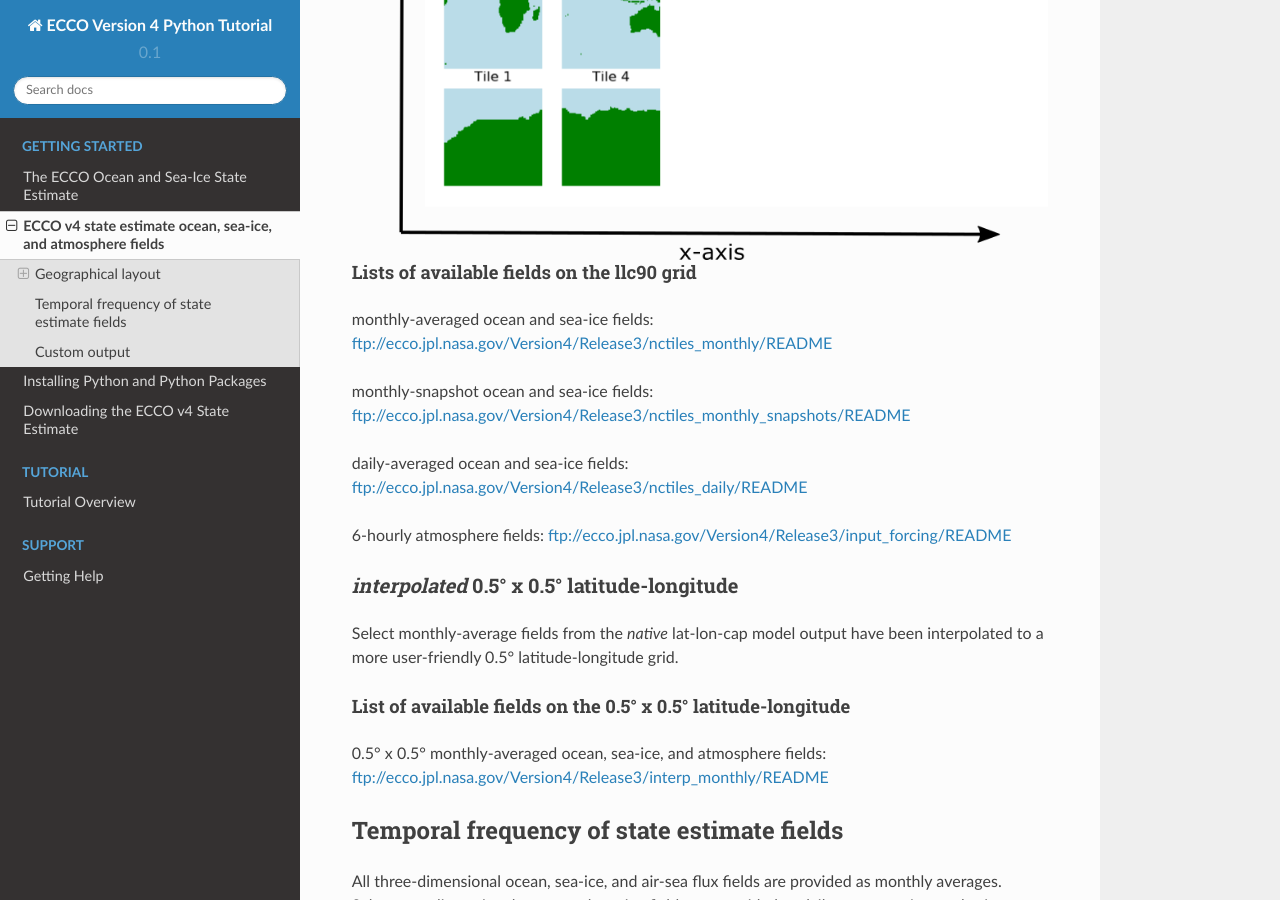
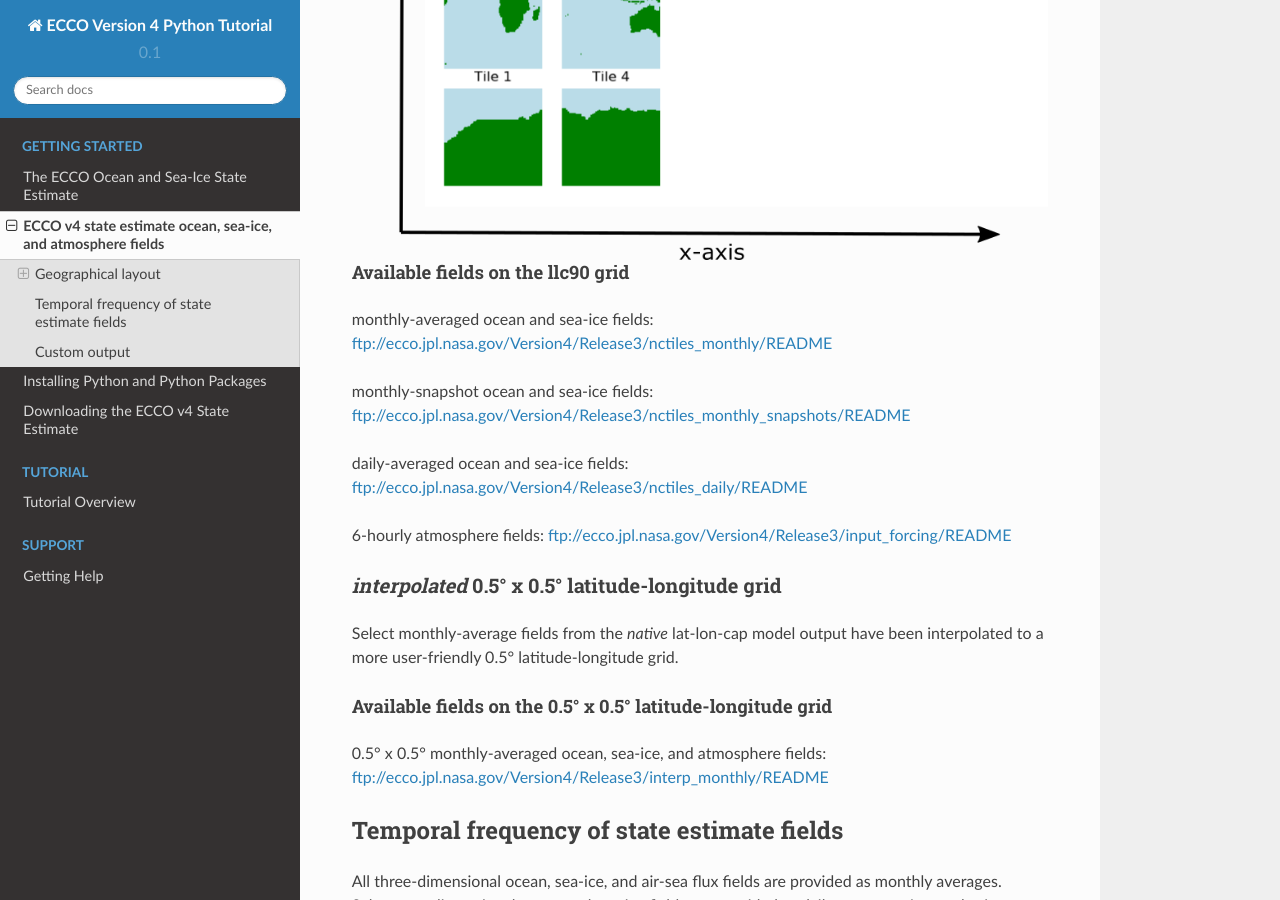
Before and after one commit to ECCO-GROUP/ECCO-v4-Python-Tutorial, a Sphinx documentation site: the page built from doc/fields.rst, in a window 1280 px wide and 900 px high, scrolled down 1293 px. Built offline with Sphinx 7.4.7 and the Read the Docs theme 2.0.0, drawn with Linux system fonts in a browser that asks for light colours; formulas are drawn with MathJax 3; pages that are not in the unit, such as notebooks, are missing from menus.

Commit message:
Update fields.rst

```diff
--- a/doc/fields.rst
+++ b/doc/fields.rst
@@ -11,8 +11,8 @@ Geographical layout
 
 Ocean, sea-ice, air-sea flux, and atmosphere fields are provided in two spatial layouts:
 
-#. 13-tile *native* lat-lon-cap (llc) 90 grid
-#. 0.5° x 0.5° latitude and longitude grid
+- 13-tile *native* lat-lon-cap (llc) 90 grid
+- 0.5° x 0.5° latitude and longitude grid
 
 
 13-tile *native* lat-lon-cap 90 grid
@@ -30,8 +30,8 @@ The Cartesian (x,y) coordinates of llc tiles do not coorespond to longitude and
     :figclass: align-center
 
 
-Lists of available fields on the llc90 grid
--------------------------------------------
+Available fields on the llc90 grid
+----------------------------------
 monthly-averaged ocean and sea-ice fields: ftp://ecco.jpl.nasa.gov/Version4/Release3/nctiles_monthly/README
 
 monthly-snapshot ocean and sea-ice fields: ftp://ecco.jpl.nasa.gov/Version4/Release3/nctiles_monthly_snapshots/README
@@ -41,13 +41,13 @@ daily-averaged ocean and sea-ice fields: ftp://ecco.jpl.nasa.gov/Version4/Releas
 6-hourly atmosphere fields: ftp://ecco.jpl.nasa.gov/Version4/Release3/input_forcing/README
 
 
-*interpolated* 0.5° x 0.5° latitude-longitude
-=============================================
+*interpolated* 0.5° x 0.5° latitude-longitude grid
+==================================================
 
 Select monthly-average fields from the *native* lat-lon-cap model output have been interpolated to a more user-friendly 0.5° latitude-longitude grid.
 
-List of available fields on the 0.5° x 0.5° latitude-longitude
---------------------------------------------------------------
+Available fields on the 0.5° x 0.5° latitude-longitude grid
+-----------------------------------------------------------
 0.5° x 0.5° monthly-averaged ocean, sea-ice, and atmosphere fields:
 ftp://ecco.jpl.nasa.gov/Version4/Release3/interp_monthly/README
 
```
